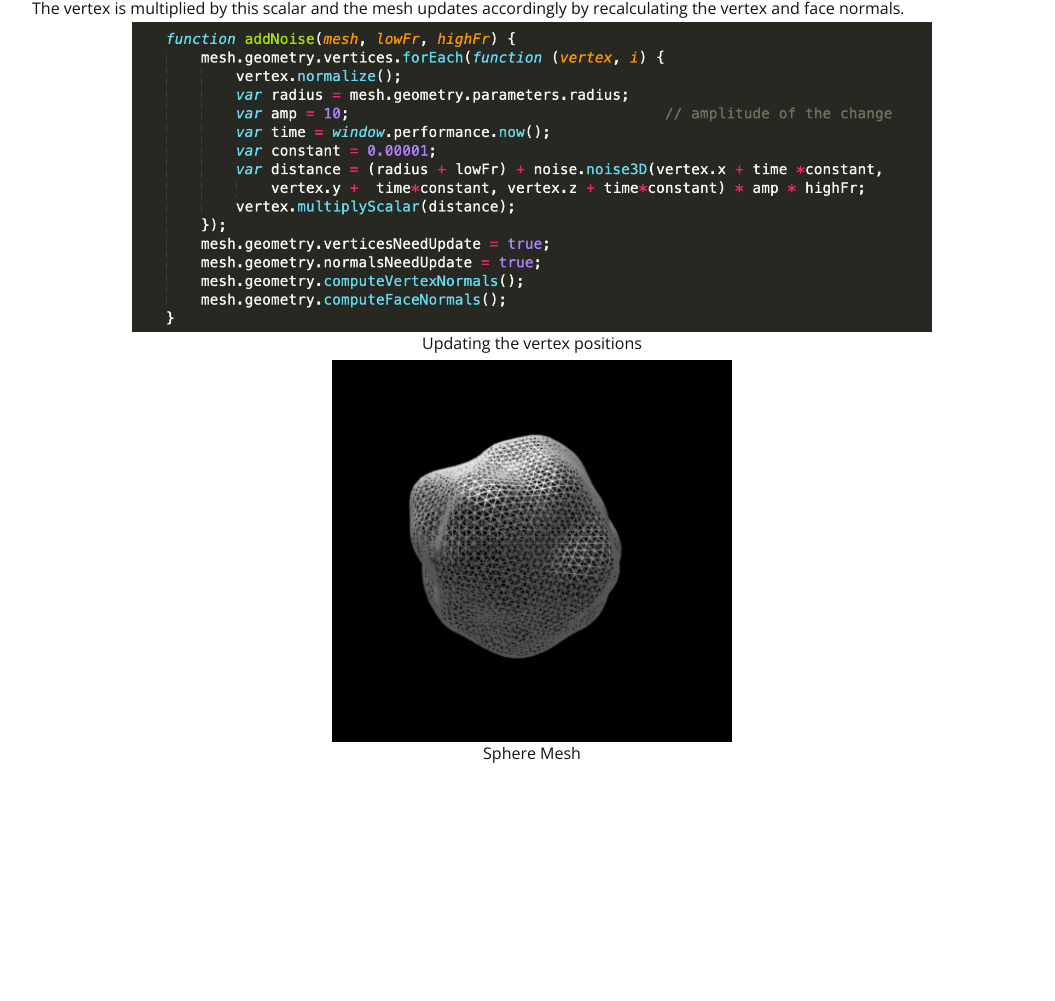
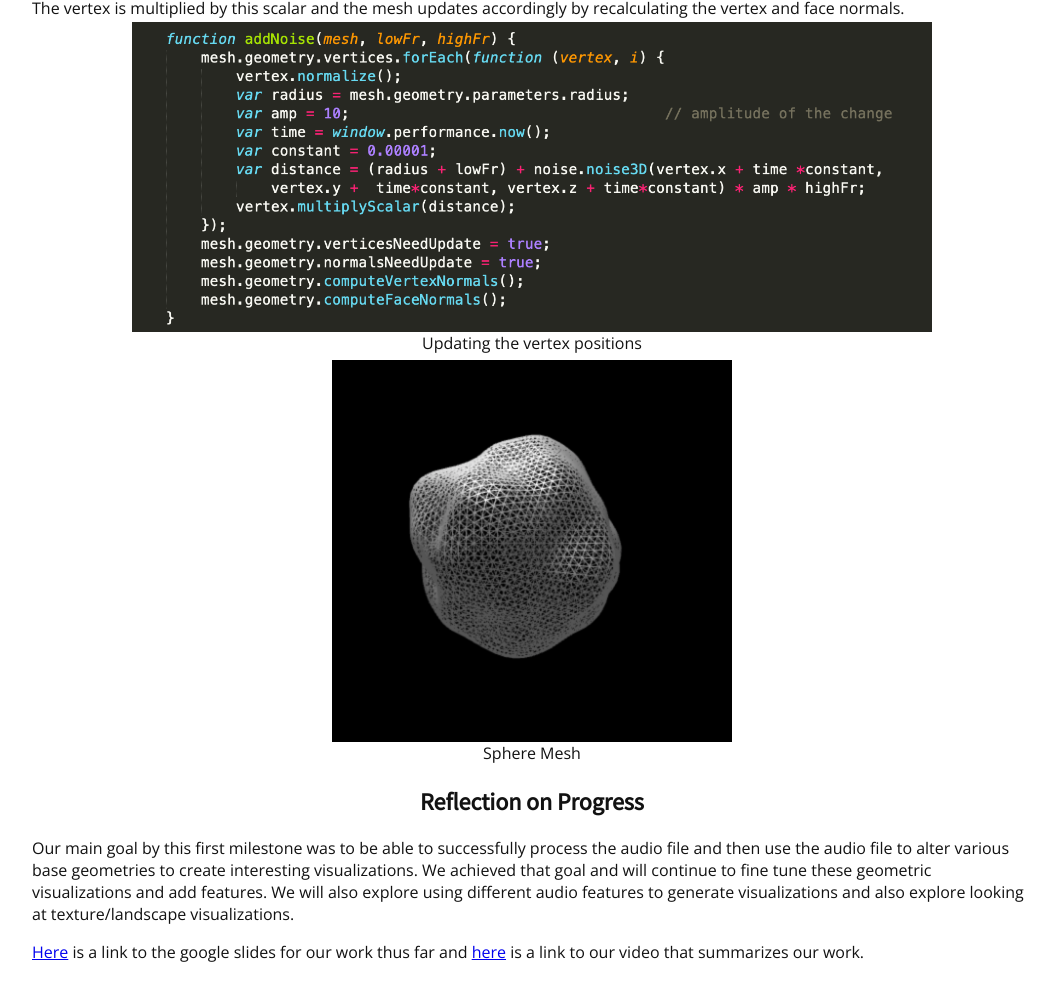
Before and after one commit to nipunramk/cs184-final-proj, a plain HTML site: page index.html in a window 1280 px wide. Shown: the part 2805-3806 px from the top of the page, without its empty margins (108-1163 px from the left). Before the commit the page ends 3672 px from the top, so only its background shows below. Drawn offline with nearby package versions, Linux system fonts and the light colour scheme.

Commit message:
Added Reflection, video, and slide links

```diff
--- a/index.html
+++ b/index.html
@@ -118,6 +118,13 @@ Like the other visualizers, this one uses the AudioContext interface to preproce
 </div>
 
 
+<h2 align="middle">Reflection on Progress</h2>
+
+<p>Our main goal by this first milestone was to be able to successfully process the audio file and then use the audio file to alter various base geometries to create interesting visualizations. We achieved that goal and will continue to fine tune these geometric visualizations and add features. We will also explore using different audio features to generate visualizations and also explore looking at texture/landscape visualizations.</p>
+
+<p><a href="https://docs.google.com/presentation/d/1gotHWYzfvEhCX2WEEAsS95ao97fVGlePANzYO1rGQdw/edit#slide=id.g58fe59406f_0_0">Here</a> is a link to the google slides for our work thus far and <a href="https://youtu.be/emlJ6kqUvUY">here</a> is a link to our video that summarizes our work. </p>
+
+
 
 
 
```
